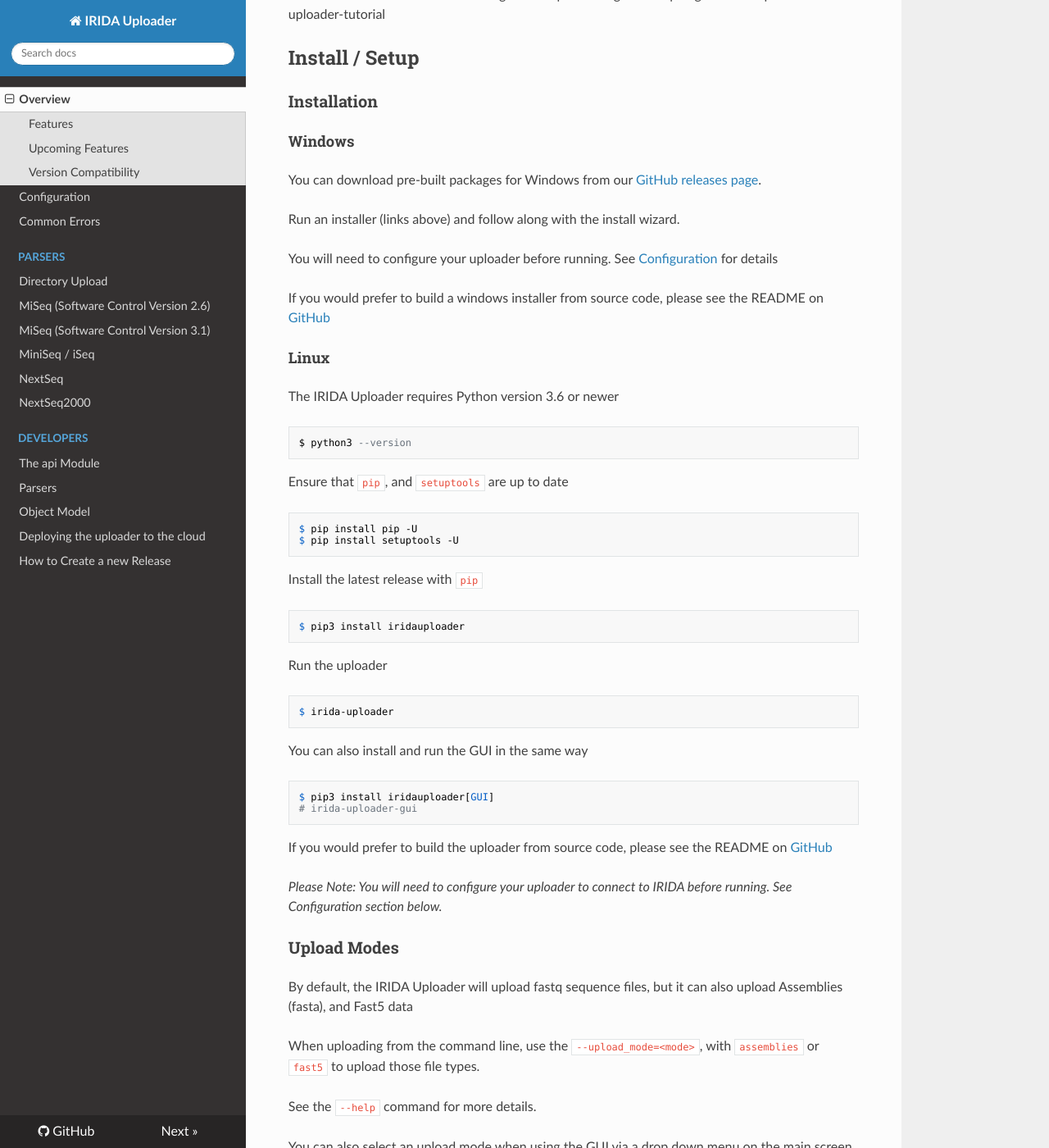
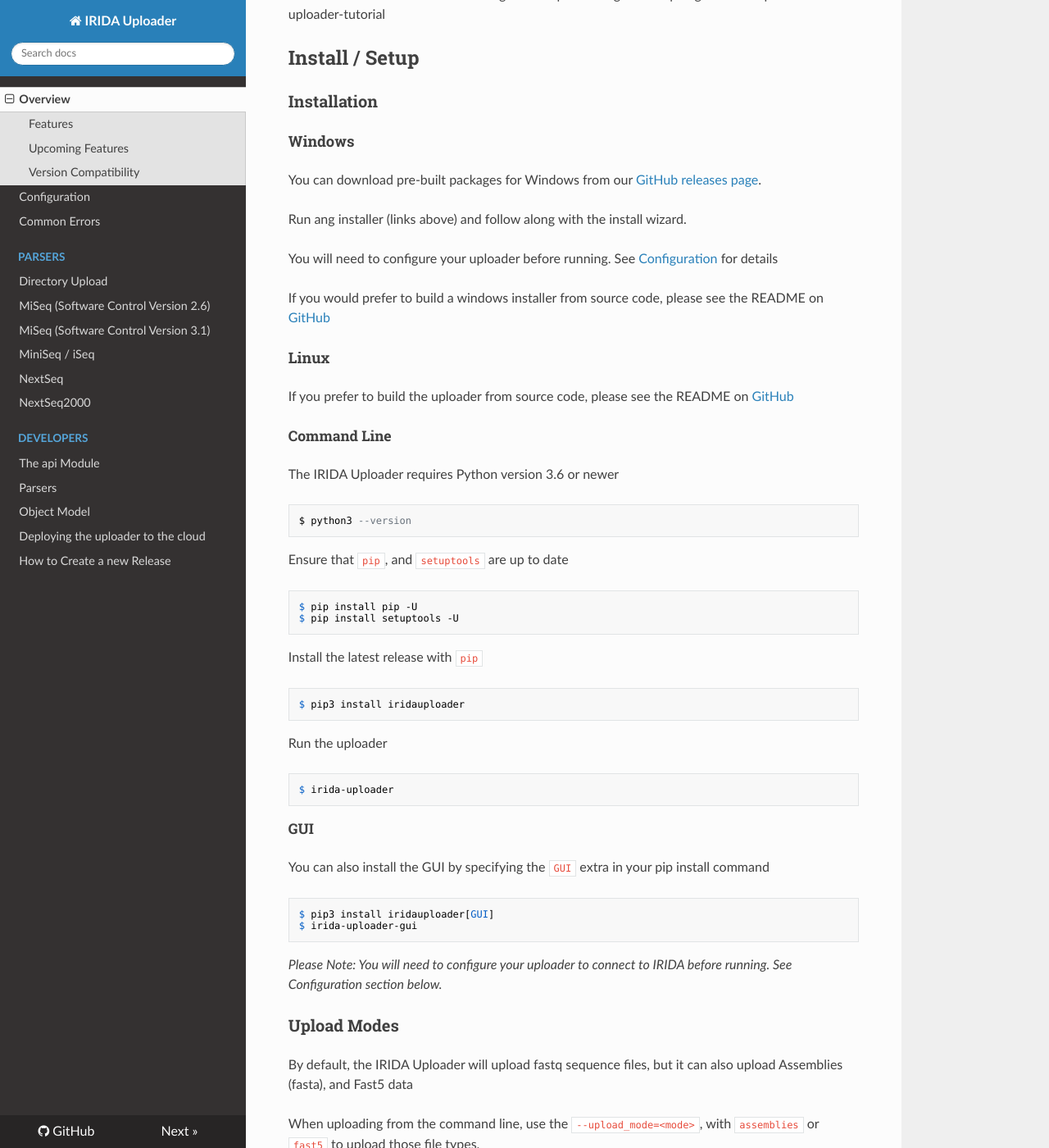
Before and after one commit to phac-nml/irida-uploader, an MkDocs documentation site: the page built from docs/index.md, in a window 1280 px wide and 1400 px high, scrolled down 919 px. Shown: the whole window at 82% size. Built offline with MkDocs 1.6.1, drawn with Linux system fonts in a browser that asks for light colours; nearby versions of some CDN libraries.

Commit message:
improve readability of gui cli install docs

```diff
--- a/docs/index.md
+++ b/docs/index.md
@@ -37,13 +37,17 @@
 
 You can download pre-built packages for Windows from our [GitHub releases page](https://github.com/phac-nml/irida-uploader/releases).
 
-Run an installer (links above) and follow along with the install wizard.
+Run ang installer (links above) and follow along with the install wizard.
 
 You will need to configure your uploader before running. See [Configuration](configuration.md) for details
 
 If you would prefer to build a windows installer from source code, please see the README on [GitHub](https://github.com/phac-nml/irida-uploader)
 
 #### Linux
+
+If you prefer to build the uploader from source code, please see the README on [GitHub](https://github.com/phac-nml/irida-uploader)
+
+##### Command Line
 
 The IRIDA Uploader requires Python version 3.6 or newer
 
@@ -62,12 +66,12 @@
 
     $ irida-uploader
 
-You can also install and run the GUI in the same way
+##### GUI
+
+You can also install the GUI by specifying the `GUI` extra in your pip install command
 
     $ pip3 install iridauploader[GUI]
-    # irida-uploader-gui
-
-If you would prefer to build the uploader from source code, please see the README on [GitHub](https://github.com/phac-nml/irida-uploader)
+    $ irida-uploader-gui
 
 *Please Note: You will need to configure your uploader to connect to IRIDA before running. See Configuration section below.*
 
```
